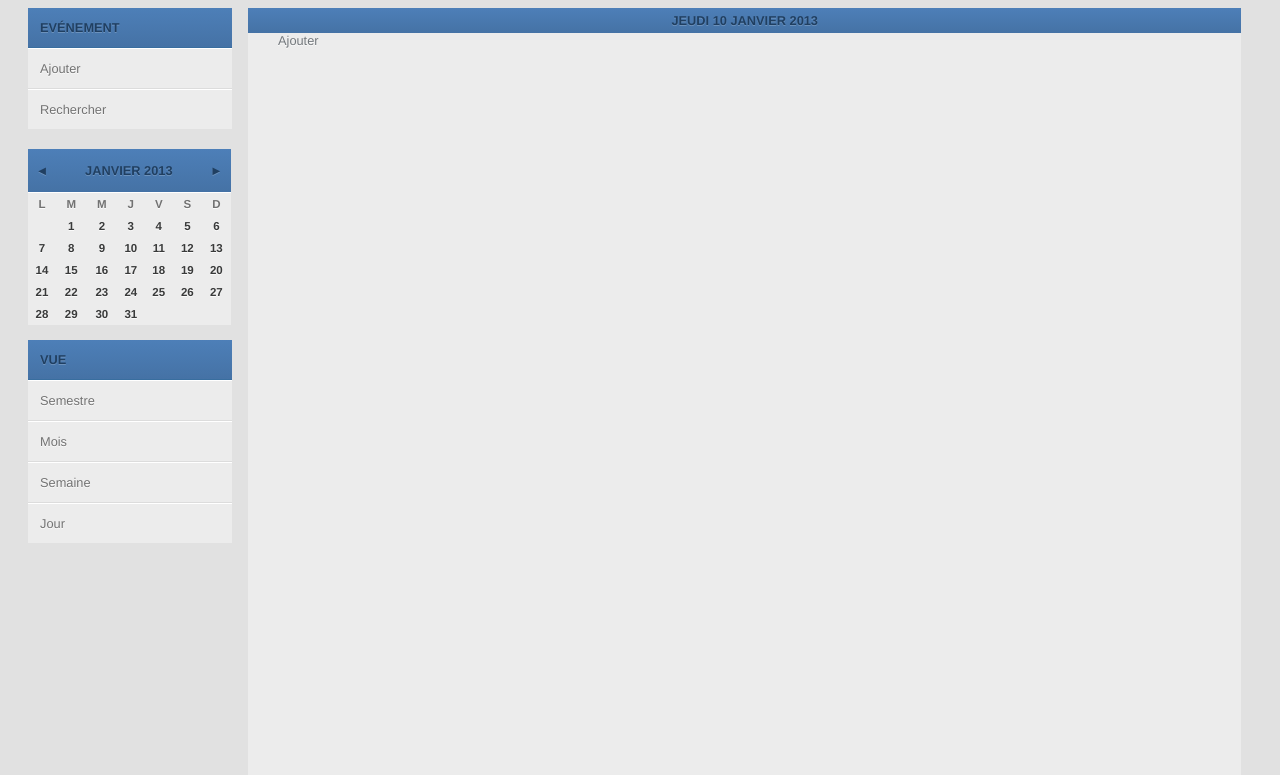
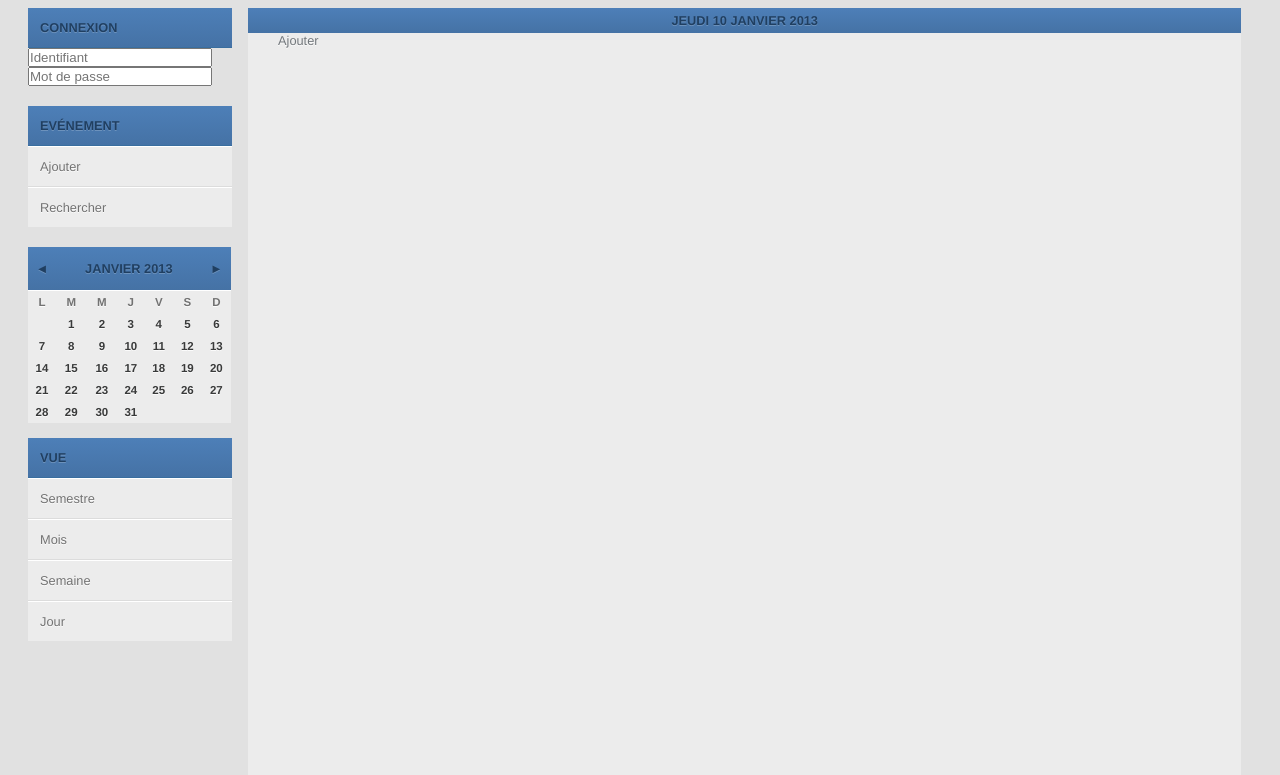
Before and after one commit to LinkedFluuuush/AgendactIfs, a PHP site: page /Pages/Calendrier/jour.php in a window 1280 px wide. Shown: the top 775 px of the page. Run offline with PHP 8.4, Linux system fonts and the light colour scheme; data that the repository does not hold is empty.

Commit message:
ajout formulaire connexion changement couleur

```diff
--- a/Pages/menu.php
+++ b/Pages/menu.php
@@ -2,6 +2,15 @@
 <div id="nav">
     <!-- sous-menus -->
     <ul class="nav">
+        <li>
+            <div class="header">Connexion</div>
+            <ul class="menu">
+                <form name="connexion">
+                    <input type="text" name="id" placeholder="Identifiant">
+                    <input type="password" name="motdepasse" placeholder="Mot de passe">
+                </form>
+            </ul>
+        </li>
          <li>
              <div class="header">Evénement</div>
              <ul class="menu">
--- a/style.css
+++ b/style.css
@@ -181,7 +181,7 @@ ul.nav > li ul li:hover {
     border-style: solid;
 
     /* couleur de fond du tableau */
-    background-color: #f1f2f3;
+    background-color: #f6f7f8;
 
     /* affiche le curseur "main" */
     cursor: pointer;
```
